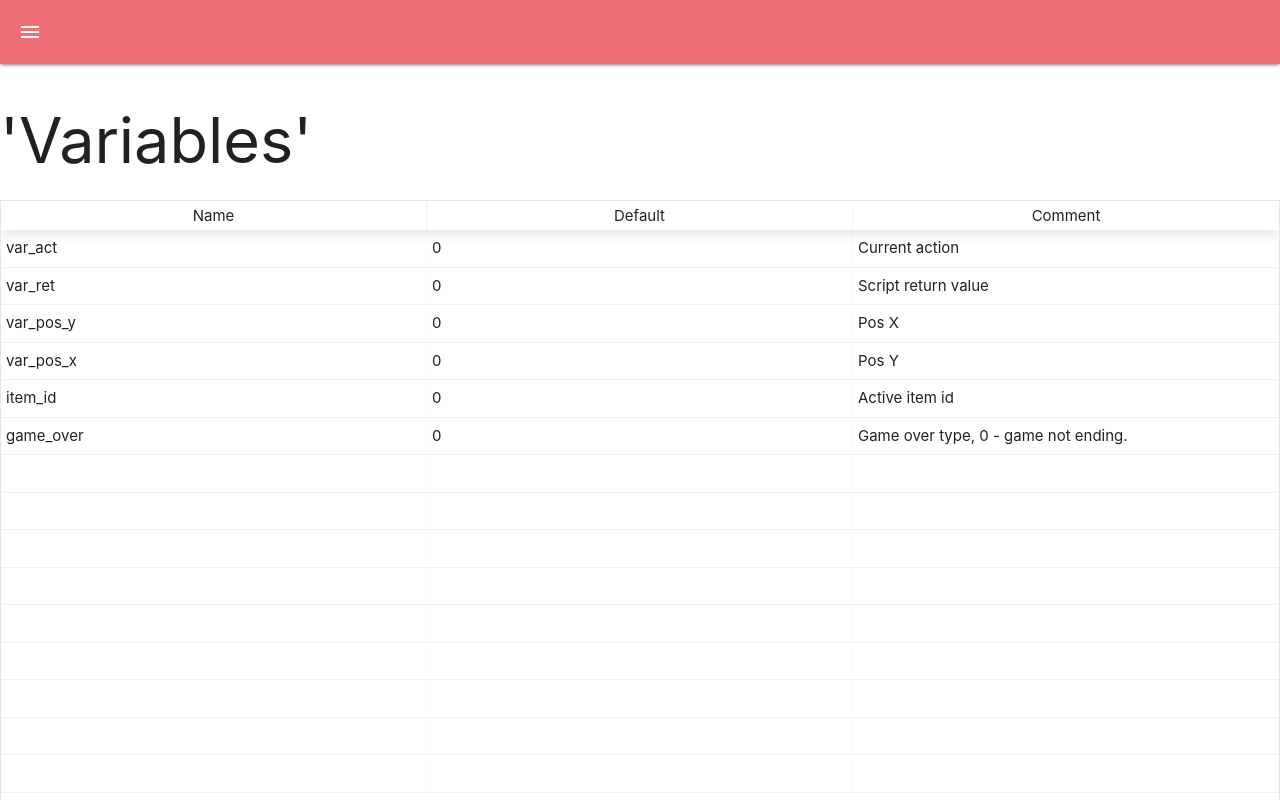
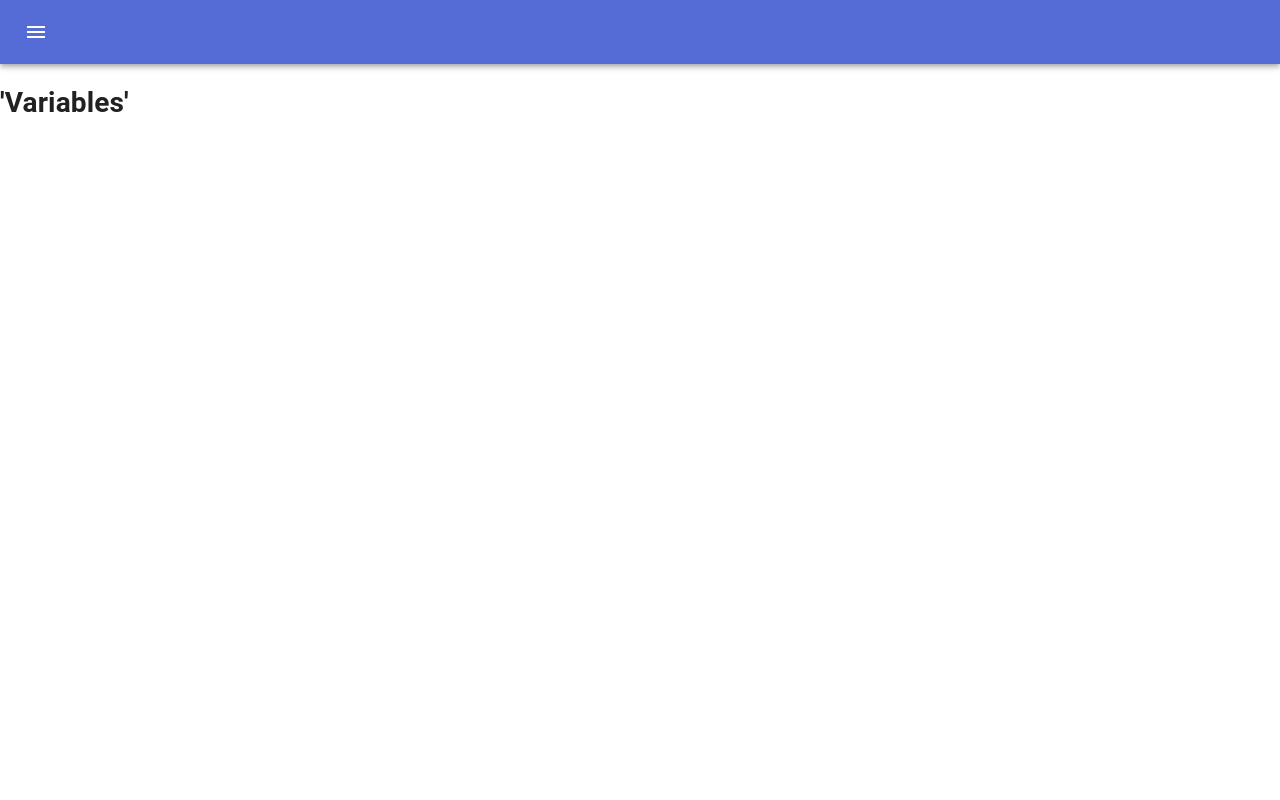
Before and after one commit to alex-worker/CombinatoricsIDE, a React (Create React App) app in the folder simple-ide/: page /vars in a window 1280 px wide. Shown: the top 800 px of the page. Built offline with nearby package versions, Linux system fonts and the light colour scheme.

Commit message:
try another bloatware and complex library

```diff
--- a/simple-ide/package.json
+++ b/simple-ide/package.json
@@ -3,11 +3,11 @@
   "version": "0.1.0",
   "private": true,
   "dependencies": {
-    "materialize-css": "^1.0.0",
+    "@material-ui/core": "^4.3.2",
+    "@material-ui/icons": "^4.2.1",
     "react": "^16.9.0",
     "react-dom": "^16.9.0",
-    "react-router-dom": "^5.0.1",
-    "react-table": "^6.10.0"
+    "react-router-dom": "^5.0.1"
   },
   "devDependencies": {
     "@storybook/addon-actions": "^5.1.10",
--- a/simple-ide/public/index.html
+++ b/simple-ide/public/index.html
@@ -3,7 +3,7 @@
   <head>
     <meta charset="utf-8" />
     <link rel="shortcut icon" href="%PUBLIC_URL%/favicon.ico" />
-    <meta name="viewport" content="width=device-width, initial-scale=1" />
+    <meta name="viewport" content="minimum-scale=1, initial-scale=1, width=device-width, shrink-to-fit=no"/>
     <meta name="theme-color" content="#000000" />
     <!--
       manifest.json provides metadata used when your web app is installed on a
--- a/simple-ide/src/App.js
+++ b/simple-ide/src/App.js
@@ -1,8 +1,12 @@
 import React from 'react'
-import './App.css'
 
 import { BrowserRouter as Router, Switch, Route, Link } from 'react-router-dom'
-import Sidenav from './components/gui/Sidenav'
+
+import CssBaseline from '@material-ui/core/CssBaseline'
+import { ThemeProvider } from '@material-ui/styles'
+import theme from './theme'
+
+import Container from '@material-ui/core/Container'
 
 import About from './pages/About'
 import Cells from './pages/Cells'
@@ -10,23 +14,7 @@ import Items from './pages/Items'
 import Messages from './pages/Messages'
 import Variables from './pages/Variables'
 
-import 'materialize-css/dist/css/materialize.min.css'
-
-// hello there: https://stackoverflow.com/questions/35499842/how-to-use-materialize-css-with-react
-// and here https://medium.com/dij-please/initializing-materializecss-in-react-ab4dcd0cb784
-
-const Menu = () => {
-  return <nav>
-    <Sidenav>
-      <li><Link className='sidenav-close' to='/vars'><i className='material-icons'>list</i>Variables</Link></li>
-      <li><Link className='sidenav-close' to='/cells'><i className='material-icons'>grid_on</i>Cells</Link></li>
-      <li><Link className='sidenav-close' to='/items'><i className='material-icons'>work</i>Items</Link></li>
-      <li><Link className='sidenav-close' to='/mess'><i className='material-icons'>message</i>Messages</Link></li>
-      <li><div className='divider' /></li>
-      <li><Link className='sidenav-close' to='/about'><i className='material-icons'>info</i>About</Link></li>
-    </Sidenav>
-  </nav>
-}
+import Menu from './components/gui/Menu'
 
 const Pages = () => {
   return <Switch>
@@ -41,12 +29,13 @@ const Pages = () => {
 
 function App () {
   return (
-    <div className='App'>
+    <ThemeProvider theme={theme} >
+      <CssBaseline />
+      <Menu />
       <Router>
-        <Menu />
         <Pages />
       </Router>
-    </div>
+    </ThemeProvider>
   )
 }
 
--- /dev/null
+++ b/simple-ide/src/components/gui/Menu.js
@@ -0,0 +1,17 @@
+import React from 'react'
+import AppBar from '@material-ui/core/AppBar'
+import Toolbar from '@material-ui/core/Toolbar'
+import IconButton from '@material-ui/core/IconButton'
+import MenuIcon from '@material-ui/icons/Menu'
+
+const Menu = () => {
+  return <AppBar position='static'>
+    <Toolbar>
+      <IconButton edge='start' color='inherit' aria-label='menu'>
+        <MenuIcon />
+      </IconButton>
+    </Toolbar>
+  </AppBar>
+}
+
+export default Menu
--- a/simple-ide/src/components/gui/Sidenav.js
+++ /dev/null
@@ -1,24 +0,0 @@
-import React, { Fragment, useEffect, useRef } from 'react'
-import M from 'materialize-css'
-import idgen from './idgen'
-import 'materialize-css/dist/css/materialize.min.css'
-
-const Sidenav = (props) => {
-  const id = props.id || `sidenav_${idgen()}`
-  const ref = useRef(null)
-
-  useEffect(() => {
-    M.Sidenav.init(ref.current)
-  }, [])
-
-  return <Fragment>
-    <ul id={id} ref={ref} className='sidenav'>
-      {props.children}
-    </ul>
-    <a data-target={id} className='sidenav-trigger show-on-large' href='#nav'>
-      <i className='material-icons'>menu</i>
-    </a>
-  </Fragment>
-}
-
-export default Sidenav
--- a/simple-ide/src/components/gui/Table.js
+++ /dev/null
@@ -1,14 +0,0 @@
-import React from 'react'
-import ReactTable from 'react-table'
-import 'react-table/react-table.css'
-import './gui.css'
-
-const Table = ({ data, columns }) => {
-  return <div><ReactTable
-    showPagination={false}
-    data={data}
-    columns={columns}
-  /></div>
-}
-
-export default Table
--- a/simple-ide/src/components/gui/gui.css
+++ /dev/null
@@ -1,25 +0,0 @@
-.list-item {
-
-  border: 1px dotted red;
-  white-space: 'unset';
-  /* padding: 6px; */
-  /* margin: 6px; */
-  font-size: 16px;
-  font-family: "Helvetica Neue", Arial, sans-serif;
-  /* width: 100px; */
-    /* white-space: pre-line;
-    grid-area: message;
-    display: inline-block;
-    position: relative;
-    background-color: rgb(255, 255, 255);
-    border-radius: 6px;
-    /* line-height: 1.375; */
-    /* font-weight: normal; */
-    /* word-break: normal; */
-  }
-
-  .list-place {
-    border: 1px dashed blue;
-    height: 100vh;
-    /* width: 400px; */
-  }
--- a/simple-ide/src/components/gui/idgen.js
+++ /dev/null
@@ -1,13 +0,0 @@
-// from https://github.com/react-materialize/react-materialize/blob/master/src/idgen.js
-
-let id = 0
-
-export function resetID () {
-  id = 0
-}
-
-export default function idgen () {
-  let oldId = id
-  id += 1
-  return oldId
-}
--- a/simple-ide/src/pages/Variables.js
+++ b/simple-ide/src/pages/Variables.js
@@ -1,5 +1,4 @@
 import React from 'react'
-import Table from '../components/gui/Table'
 
 const vars = [
   { name: 'var_act', default: '0', comment: 'Current action' },
@@ -33,7 +32,6 @@ const columns = [
 const Variables = () => {
   return <div>
     <h1>'Variables'</h1>
-    <Table data={vars} columns={columns} />
   </div>
 }
 
--- /dev/null
+++ b/simple-ide/src/theme.js
@@ -0,0 +1,24 @@
+// look this https://github.com/mui-org/material-ui/blob/master/examples/create-react-app/src/theme.js
+import { createMuiTheme } from '@material-ui/core/styles'
+import { red } from '@material-ui/core/colors'
+
+const cssStyles = {
+  palette: {
+    primary: {
+      main: '#556cd6'
+    },
+    secondary: {
+      main: '#19857b'
+    },
+    error: {
+      main: red.A400
+    },
+    background: {
+      default: '#fff'
+    }
+  }
+}
+
+const theme = createMuiTheme(cssStyles)
+
+export default theme
```
Also changed, not shown: simple-ide/src/stories/index.js (+26 -26 lines), 2 other files (tests, documents, lock files or other folders).
